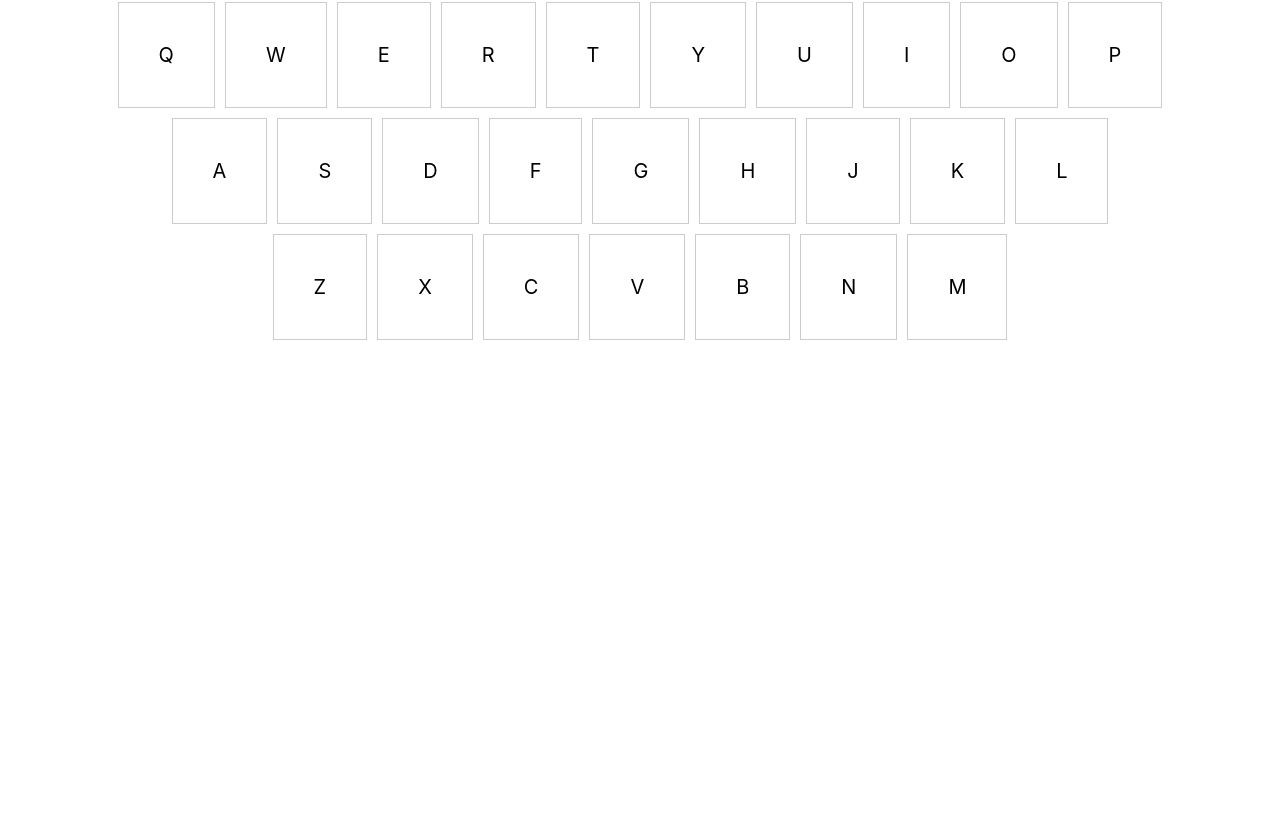
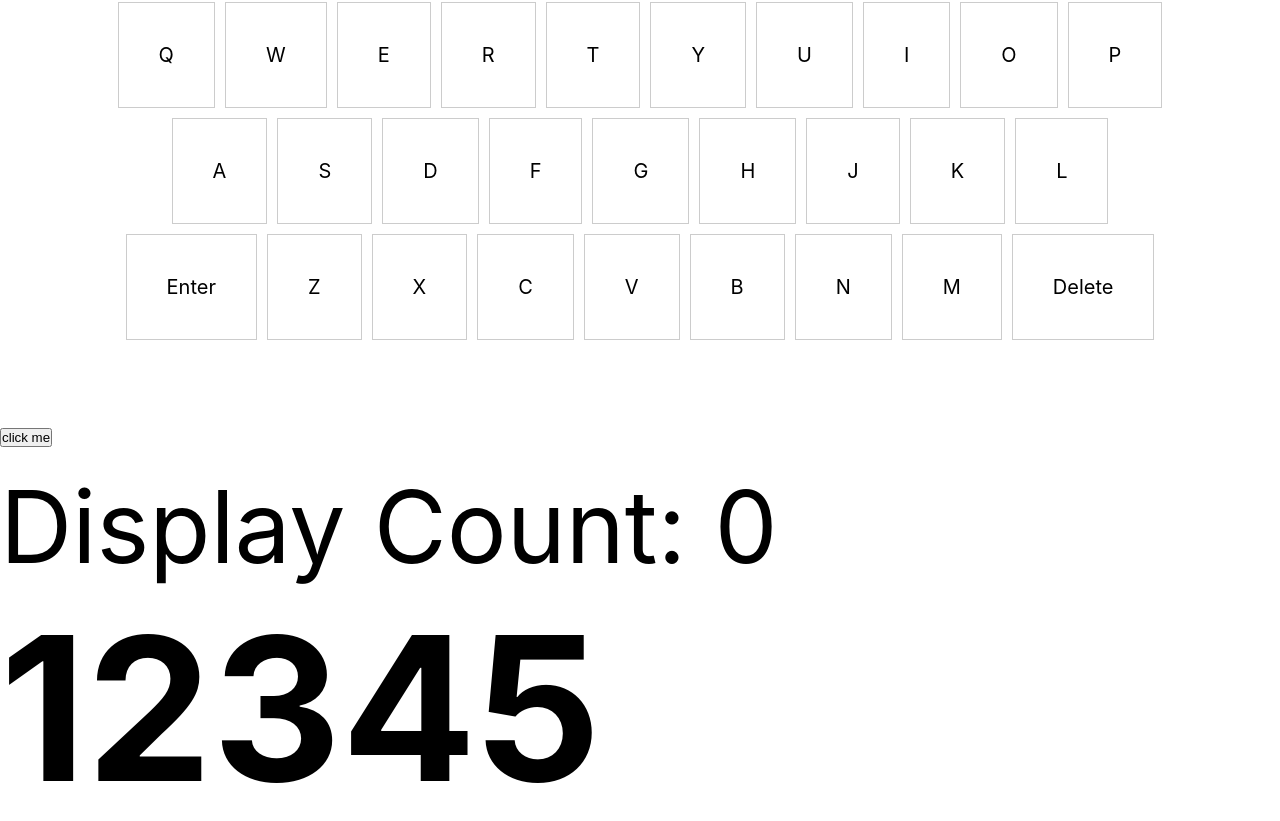
Before and after one commit to Jihunp/wordle, a React (Vite) app: page / in a window 1280 px wide. Shown: the part 726-1547 px from the top of the page. Before the commit the page ends 1071 px from the top, so only its background shows below. Built offline with nearby package versions, Linux system fonts and the light colour scheme.

Commit message:
board has been completed time to create typing feature

```diff
--- a/src/App.jsx
+++ b/src/App.jsx
@@ -1,9 +1,7 @@
-import { useState } from 'react'
-import reactLogo from './assets/react.svg'
-import viteLogo from '/vite.svg'
-
 import Board from './components/Board'
 import KeyBoard from './components/KeyBoard'
+import TestCounter from './components/TestCounter'
+
 import './App.css'
 
 function App() {
@@ -12,6 +10,7 @@ function App() {
     <>
     <Board/>
     <KeyBoard/>
+    <TestCounter/>
     </>
   )
 }
--- a/src/components/KeyBoard.jsx
+++ b/src/components/KeyBoard.jsx
@@ -7,7 +7,7 @@ const KeyBoard = () => {
   const keyBoardLayout = [
     ['Q', 'W', 'E', 'R', 'T', 'Y', 'U', 'I', 'O', 'P'],
     ['A', 'S', 'D', 'F', 'G', 'H', 'J', 'K', 'L'],
-    ['Z', 'X', 'C', 'V', 'B', 'N', 'M']
+    ['Enter', 'Z', 'X', 'C', 'V', 'B', 'N', 'M', 'Delete']
   ];
   const handlePress = (key) => {
     setKeysPressed([...keysPressed, key])
--- /dev/null
+++ b/src/components/TestCounter.jsx
@@ -0,0 +1,22 @@
+import { useState } from "react";
+
+const TestCounter = () => {
+  const [count, setCount] = useState(0);
+  const numArr = [1, 2, 3, 4, 5];
+
+  const handleClick = () => {
+    setCount(count + 1);
+  }
+
+  return (
+    <div style={{fontSize: "100px", color: "black"}}>
+      <button onClick={handleClick}>
+        click me
+      </button>
+      <p>Display Count: {count}</p>
+      <h1>{numArr}</h1>
+    </div>
+  );
+}
+
+export default TestCounter
```
